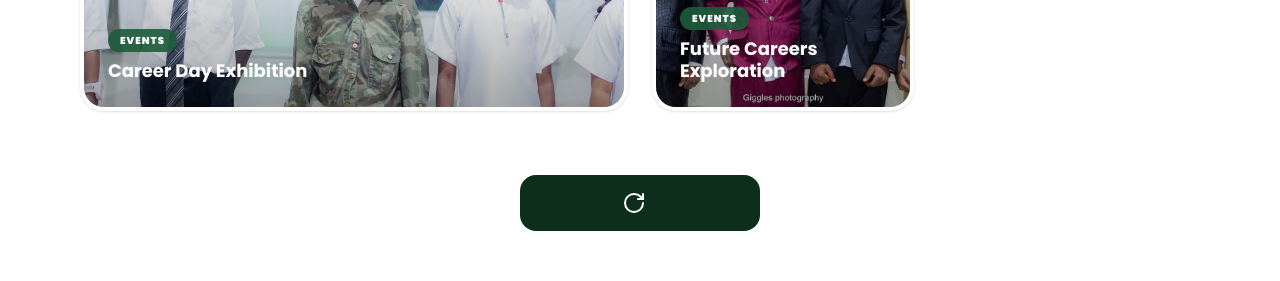
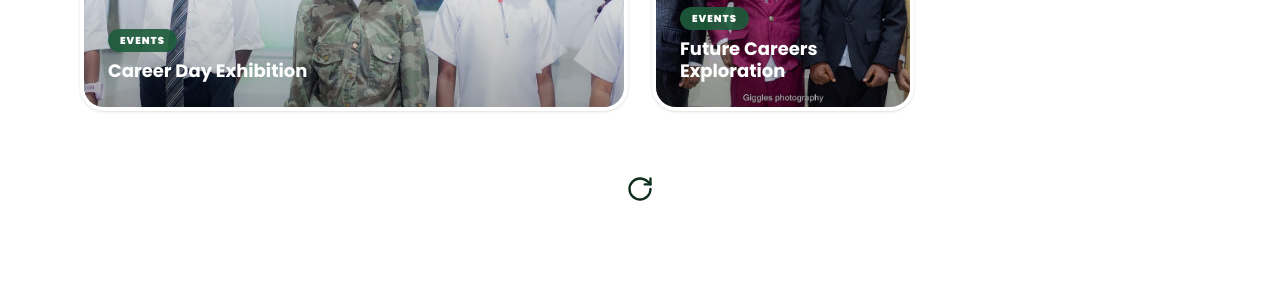
Before and after one commit to Ireoluuwa/elshaddaibaptistschools-ui, a Next.js app: page /gallery in a window 1280 px wide. Shown: the part 1510-1791 px from the top of the page. Built offline with nearby package versions, Linux system fonts and the light colour scheme; no server answers.

Commit message:
refactor: simplify load more button styling and increase icon size

```diff
--- a/components/gallery/GalleryGrid.tsx
+++ b/components/gallery/GalleryGrid.tsx
@@ -64,10 +64,9 @@ const GalleryGrid = () => {
         <div className="mt-16 flex justify-center">
           <button
             onClick={() => setVisible((v) => v + LOAD_MORE_COUNT)}
-            className="flex h-14 min-w-60 cursor-pointer items-center justify-center overflow-hidden rounded-2xl bg-secondary px-2 text-white text-base font-black tracking-widest transition-all hover:bg-primary hover:rotate-1 hover:shadow-xl shadow-primary/20 group"
+            className="group cursor-pointer"
           >
-            <RotateCw size={24} className="mr-3 transition-transform group-hover:rotate-180 duration-500" />
-
+            <RotateCw size={28} className="text-secondary transition-transform duration-500 group-hover:rotate-180" />
           </button>
         </div>
       )}
```
